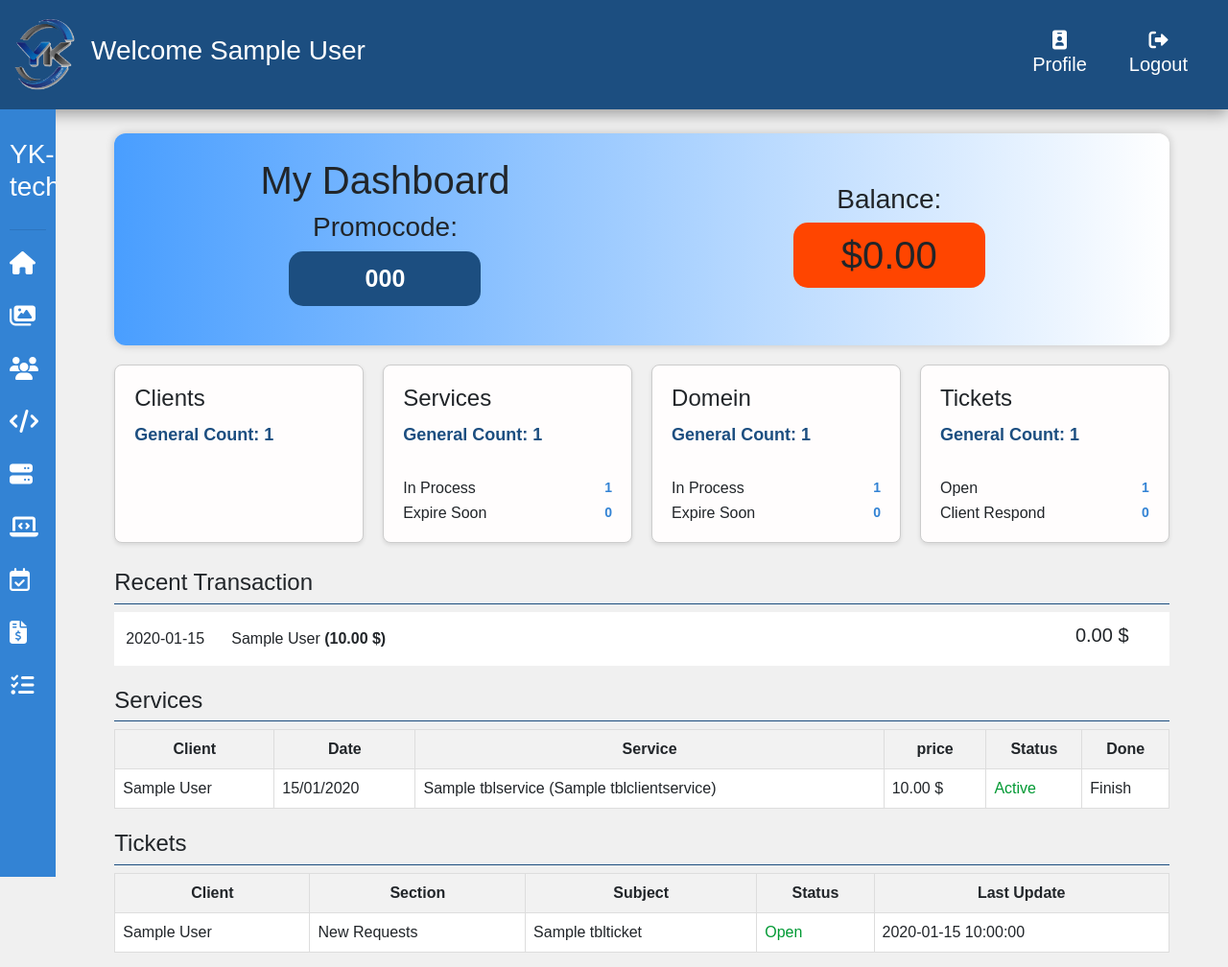
After one commit to Yehiakobeyssy/Yktechnology, a PHP site: page /work/Saleagent/dashboard.php in a window 1280 px wide. The commit adds this page. Shown: the whole page at 96% size. Run offline with PHP 8.4, Linux system fonts and the light colour scheme; the visitor is signed in with stand-in values (Sample User, id 1); data comes from the database, SQL or seed files in the repository; tables that the repository leaves empty or names only in its code hold one stand-in row (values such as "Sample post"); some libraries are stand-ins or nearby versions.

Commit message:
Finish Dashboard Sale Agent

```diff
--- /dev/null
+++ b/Saleagent/css/dashboard.css
@@ -0,0 +1,166 @@
+body{
+    font-family: Arial, sans-serif;
+    background-color: #f0f0f0;
+}
+.containerbody{
+    display: flex;
+}
+.includebody{
+    width: 100%;
+}
+.carddash {
+    box-shadow: 0 0 10px rgba(0, 0, 0, 0.2);
+    width: 90% ;
+    padding: 25px;
+    margin: 25px auto 10px;
+    display: flex;
+    justify-content: space-between;
+    align-items: center;
+    background-image: linear-gradient(to right,#499eff,white);
+    border-radius: 12px;
+}
+.right-side{
+    text-align: center;
+    width: 49%;
+    display: flex;
+    flex-direction: column;
+    align-items: center;
+}
+#mycode{
+    background-color:#1c4e80;
+    padding: 10px;
+    font-size: 25px;
+    font-weight: bolder;
+    border-radius: 15px;
+    color: white;
+    width: 200px;
+}
+.left-side{
+    text-align: center;
+    margin-right: 10px;
+    width: 49%;
+    display: flex;
+    flex-direction: column;
+    align-items: center;
+}
+.left-side h1{
+    background-color: orangered;
+    padding: 10px;
+    border-radius: 15px;
+    width: 200px;
+}
+.last_transaction,.services,.tickets{
+    width: 90% ;
+    margin: 15px auto;
+}
+.last_transaction h4,.services h4,.tickets h4{
+    border-bottom:#1c4e80 1px solid;
+    padding: 7px 0;
+}
+.last_transaction table{
+    width: 100%;
+    background-color: white;
+}
+.last_transaction td{
+    padding: 12px;
+}
+.card-grids{
+    display: grid;
+    grid-template-columns: repeat(4, 1fr);
+    gap: 20px !important;
+    margin: 20px auto !important;
+    width: 90%;
+}
+.card {
+    background-color: #fffdfd;
+    border: 1px solid #ccc;
+    padding: 20px !important;
+    border-radius: 8px;
+    box-shadow: 0 2px 4px rgba(0, 0, 0, 0.1);
+}
+
+.card-title {
+    font-size: 24px;
+    margin: 0 !important;
+}
+
+.card-count {
+    font-size: 18px;
+    color: #1c4e80;
+    margin-top: 10px !important;
+    font-weight: bold;
+}
+
+.card-subtitles {
+    margin-top: 10px !important;
+}
+
+.subtitle {
+    display: flex;
+    justify-content: space-between;
+    align-items: center;
+    margin-top: 5px !important;
+}
+
+.subtitle h3 {
+    font-size: 16px;
+    margin: 0 !important;
+}
+
+.subtitle p {
+    font-size: 14px;
+    color: #3383d4;
+    margin: 0 !important;
+    font-weight: bold;
+}
+
+.services ,.tickets{
+    max-height: 300px; /* Fixed height of 300px */
+    overflow-y: auto;
+}
+.services table ,.tickets table{
+    width: 100%;
+    border-collapse: collapse;
+}
+
+.services table th,
+.services table td,
+.tickets table th,
+.tickets table td{
+    border: 1px solid #ddd;
+    padding: 8px;
+    text-align: left;
+    background-color: white;
+}
+
+.services table th,
+.tickets table th {
+    background-color: #f2f2f2;
+    text-align: center;
+}
+
+@media (max-width:1366px) {
+
+}
+@media (max-width:1279px) {
+    .card-grids{
+        grid-template-columns: repeat(2, 1fr);
+    }
+}
+@media (max-width:768px) {
+    .carddash {
+        flex-direction: column;
+        align-items: center;
+    }
+    .right-side{
+        width: 100%;
+    }
+    .left-side{
+        width: 100%;
+    }
+}
+@media (max-width:480px) {
+    .card-grids{
+        grid-template-columns: repeat(1, 1fr);
+    }
+}
--- /dev/null
+++ b/Saleagent/css/navbar.css
@@ -0,0 +1,42 @@
+nav{
+    display: flex;
+    justify-content: space-between;
+    align-items: center;
+    background-color: #1c4e80;
+    padding: 10px;
+    box-shadow: rgba(0, 0, 0, 0.35) 0px 5px 15px;
+}
+.title_nav{
+    display: flex;
+    align-items: center;
+}
+.title_nav h3{
+    color: white;
+    margin-left: 10px;
+}
+.title_nav img{
+    width: 75px;
+    height: 75px;
+}
+.navbutton{
+    display: flex;
+    align-items: center;
+    margin-right: 10px;
+}
+.navbutton a, .navbutton button{
+    display: flex;
+    flex-direction: column;
+    align-items: center;
+    margin: 15px ;
+    background-color: transparent;
+    border: transparent;
+    color: white;
+    font-size: 20px;
+    text-decoration: none;
+    padding: 7px;
+    border-radius: 10px;
+}
+.navbutton a:hover, .navbutton button:hover{
+    background-color: white;
+    color: #1c4e80;
+}
--- /dev/null
+++ b/Saleagent/css/sidebar.css
@@ -0,0 +1,46 @@
+aside{
+    background-color: #3383d4;
+    color: #ffffff;
+    height: 100vh;
+    width: 60px;
+    padding: 10px;
+    transition: ease-in-out 0.3s;
+    overflow: hidden;
+}
+aside:hover{
+    width: 200px;
+}
+aside:hover > .item > .text {
+    opacity: 1;
+}
+
+hr{
+    height: 3px;
+    color: #1c4e80;
+    margin: 15px 0;
+}
+
+.item {
+    display: flex;
+    justify-content: flex-start;
+    align-items: center;
+    margin: 20px 0;
+    cursor: pointer;
+}
+
+.item .icon{
+    width: 60px;
+    height: 35px;
+    flex-shrink: 1;
+    fill: #424242;
+    font-size: 24px;
+}
+.item .text{
+    opacity: 0;
+    transition:  ease-in-out 0.3s;
+    transition-delay: .2s;
+    margin-left: 15px;
+    white-space: nowrap;
+    font-size: 16px;
+    font-weight: bold;
+}
--- /dev/null
+++ b/Saleagent/dashboard.php
@@ -0,0 +1,248 @@
+<?php
+    session_start();
+    if(!isset($_COOKIE['AgentID'])){
+        if(!isset($_SESSION['AgentID'])){
+            header('location:index.php');
+        }
+    }
+    $agentId= (isset($_COOKIE['AgentID']))?$_COOKIE['AgentID']:$_SESSION['AgentID'];
+
+    include '../settings/connect.php';
+    include '../common/function.php';
+    include '../common/head.php';
+
+    $sql=$con->prepare('SELECT saleActive,Sale_FName,Sale_LName,PromoCode FROM tblsalesperson WHERE SalePersonID =?');
+    $sql->execute(array($agentId));
+    $result=$sql->fetch();
+    $isActive=$result['saleActive'];
+    $firstname= $result['Sale_FName'];
+    $lastName = $result['Sale_LName'];
+    $full_name = $firstname .' ' . $lastName ;
+
+    if($isActive == 0){
+        setcookie("AgentID","",time()-3600);
+        unset($_SESSION['AgentID']);
+        echo '<script> location.href="index.php" </script>';
+    }
+
+    $promocode = $result['PromoCode'];
+    $counts = countCard($con, $promocode);
+?>
+    <link rel="stylesheet" href="css/dashboard.css">
+    <link rel="stylesheet" href="css/navbar.css">
+    <link rel="stylesheet" href="css/sidebar.css">
+</head>
+<body>
+    <?php include 'include/navbar.php' ?>
+    <div class="containerbody">
+        <?php include 'include/sidebar.php' ?>
+        <div class="includebody">
+            <div class="carddash">
+                <div class="right-side">
+                    <h1>My Dashboard</h1>
+                    <h3>Promocode:</h3>
+                    <p id="mycode"><?php echo $result['PromoCode']?></p>
+                </div>
+                <div class="left-side">
+                    <h3>Balance:</h3>
+                    <?php
+                        $sql=$con->prepare('SELECT SUM(Depit - Crieted) AS TotalAmount
+                                            FROM tblaccountstatment_saleperson
+                                            WHERE SaleManID = ?');
+                        $sql->execute(array($agentId));
+                        $result_balance = $sql->fetch();
+                    ?>
+                    <h1><?php echo '$' . number_format($result_balance['TotalAmount'], 2) ?></h1>
+                </div>
+            </div>
+            <div class="card-grids">
+                <div class="card">
+                    <h2 class="card-title">Clients</h2>
+                    <p class="card-count">General Count: <?php echo $counts['clients']; ?></p>
+                </div>
+                <div class="card">
+                    <h2 class="card-title">Services</h2>
+                    <p class="card-count">General Count: <?php echo $counts['services']; ?></p>
+                    <div class="card-subtitles">
+                        <div class="subtitle">
+                            <h3>In Process</h3>
+                            <p><?php echo $counts['in_process_services']; ?></p>
+                        </div>
+                        <div class="subtitle">
+                            <h3>Expire Soon</h3>
+                            <p><?php echo $counts['expire_soon_services']; ?></p>
+                        </div>
+                    </div>
+                </div>
+                <div class="card">
+                    <h2 class="card-title">Domein</h2>
+                    <p class="card-count">General Count: <?php echo $counts['domein']; ?></p>
+                    <div class="card-subtitles">
+                        <div class="subtitle">
+                            <h3>In Process</h3>
+                            <p><?php echo $counts['in_process_domein']; ?></p>
+                        </div>
+                        <div class="subtitle">
+                            <h3>Expire Soon</h3>
+                            <p><?php echo $counts['expire_soon_domein']; ?></p>
+                        </div>
+                    </div>
+                </div>
+                <div class="card">
+                    <h2 class="card-title">Tickets</h2>
+                    <p class="card-count">General Count: <?php echo $counts['tickets']; ?></p>
+                    <div class="card-subtitles">
+                        <div class="subtitle">
+                            <h3>Open</h3>
+                            <p><?php echo $counts['open_tickets']; ?></p>
+                        </div>
+                        <div class="subtitle">
+                            <h3>Client Respond</h3>
+                            <p><?php echo $counts['client_respond_tickets']; ?></p>
+                        </div>
+                    </div>
+                </div>
+            </div>
+            <div class="last_transaction">
+                <h4>Recent Transaction</h4>
+                <table>
+                    <?php
+                        $sql=$con->prepare('SELECT
+                                                p.Payment_Date,
+                                                c.Client_FName,
+                                                c.Client_LName,
+                                                p.Payment_Amount,
+                                                p.invoiceID
+                                            FROM
+                                                tblclients AS c
+                                            INNER JOIN
+                                                tblpayments AS p ON c.ClientID = p.ClientID
+                                            WHERE
+                                                c.promo_Code = ?
+                                                AND p.paymentMethod != 2
+                                            ORDER BY
+                                                p.Payment_Date DESC
+                                            LIMIT 3;');
+                        $sql->execute(array($result['PromoCode']));
+                        $lastTransaction = $sql->fetchAll();
+                        foreach($lastTransaction as $transaction){
+                            $commtion = calculateCommission($transaction['invoiceID'],$transaction['Payment_Amount'], $con);
+                            echo '
+                            <tr>
+                                <td style="width: 10%;">'.$transaction['Payment_Date'].'</td>
+                                <td style="width: 80%;">'.$transaction['Client_FName'].' '.$transaction['Client_LName'].' <strong>('.number_format($transaction['Payment_Amount'], 2).' $)</strong></td>
+                                <td style="width: 10%;"><h5>'.number_format($commtion['commission'], 2).' $ </h5></td>
+                            </tr>
+                            ';
+                        }
+                    ?>
+                </table>
+            </div>
+
+            <div class="services">
+                <h4>Services</h4>
+                <table>
+                    <thead>
+                        <th>Client</th>
+                        <th>Date</th>
+                        <th>Service</th>
+                        <th>price</th>
+                        <th>Status</th>
+                        <th>Done</th>
+                    </thead>
+                    <body>
+                        <?php
+                            $sql=$con->prepare("SELECT
+                                                    CONCAT(c.Client_FName, ' ', c.Client_LName) AS ClientName,
+                                                    cs.Date_service AS Date,
+                                                    CONCAT(s.Service_Name, ' (', cs.ServiceTitle, ')') AS Service,
+                                                    cs.Price,
+                                                    sts.Status,
+                                                    sts.Status_Color,
+                                                CASE
+                                                    WHEN cs.ServiceDone = 0 THEN 'In Progress'
+                                                    WHEN cs.ServiceDone = 1 THEN 'Finish'
+                                                END AS ServiceDone
+                                                FROM
+                                                    tblclientservices AS cs
+                                                    INNER JOIN tblclients AS c ON cs.ClientID = c.ClientID
+                                                    INNER JOIN tblservices AS s ON cs.ServiceID = s.ServiceID
+                                                    INNER JOIN tblstatusservices AS sts ON cs.serviceStatus = sts.StatusSerID
+                                                WHERE
+                                                    c.promo_Code = ? -- Replace ? with the actual promo code
+                                                ORDER BY
+                                                    cs.ServicesID DESC;
+                                                ");
+                            $sql->execute(array($promocode));
+                            $services = $sql->fetchAll();
+                            foreach($services as $servic){
+                                echo '
+                                    <tr>
+                                        <td>'.$servic['ClientName'].'</td>
+                                        <td>'.date("d/m/Y", strtotime($servic['Date'])).'</td>
+                                        <td>'.$servic['Service'].'</td>
+                                        <td>'.number_format($servic['Price'],2).' $</td>
+                                        <td style="color:'.$servic['Status_Color'].'">'.$servic['Status'].'</td>
+                                        <td>'.$servic['ServiceDone'].'</td>
+                                    </tr>
+                                ';
+                            }
+                        ?>
+                    </body>
+                </table>
+            </div>
+            <div class="tickets">
+                <h4>Tickets</h4>
+                <table>
+                    <thead>
+                        <th>Client</th>
+                        <th>Section</th>
+                        <th>Subject</th>
+                        <th>Status</th>
+                        <th>Last Update</th>
+                    </thead>
+                    <tbody>
+                        <?php
+                            $sql=$con->prepare("SELECT
+                                                    CONCAT(c.Client_FName, ' ', c.Client_LName) AS Client,
+                                                    tt.TypeTicket AS Section,
+                                                    t.ticketSubject AS Subject,
+                                                    st.Status AS Status,
+                                                    st.fontColor AS FontColor,
+                                                    MAX(dt.Date) AS LastUpdate
+                                                FROM
+                                                    tblclients AS c
+                                                INNER JOIN tblticket AS t ON c.ClientID = t.ClientID
+                                                INNER JOIN tbltypeoftickets AS tt ON t.ticketSection = tt.TypeTicketID
+                                                INNER JOIN tblstatusticket AS st ON t.ticketStatus = st.StatusTicketID
+                                                LEFT JOIN tbldeiteilticket AS dt ON t.ticketID = dt.TicketID
+                                                WHERE
+                                                    c.promo_Code = ? -- Replace ? with the actual promo code
+                                                GROUP BY
+                                                    c.Client_FName, c.Client_LName, tt.TypeTicket, t.ticketSubject, st.Status, st.fontColor
+                                                ORDER BY
+                                                    MAX(dt.Date) DESC;
+                                                ");
+                            $sql->execute(array($promocode));
+                            $tickets = $sql->fetchAll();
+                            foreach($tickets as $ticket){
+                                echo '
+                                    <tr>
+                                        <td>'.$ticket['Client'].'</td>
+                                        <td>'.$ticket['Section'].'</td>
+                                        <td>'.$ticket['Subject'].'</td>
+                                        <td style="color:'.$ticket['FontColor'].'">'.$ticket['Status'].'</td>
+                                        <td>'.$ticket['LastUpdate'].'</td>
+                                    </tr>
+                                ';
+                            }
+                        ?>
+                    </tbody>
+                </table>
+            </div>
+        </div>
+    </div>
+    <?php include '../common/jslinks.php'?>
+    <script src="js/dashboard.js"></script>
+    <script src="js/sidebar.js"></script>
+</body>
--- /dev/null
+++ b/Saleagent/include/navbar.php
@@ -0,0 +1,19 @@
+<nav>
+    <div class="title_nav">
+        <img src="../images/logo.png" alt="">
+        <h3>Welcome <span><?php echo $full_name ?></span></h3>
+    </div>
+    <div class="navbutton">
+        <a href=""><i class="fa-solid fa-id-badge"></i>Profile</a>
+        <form action="" method="post">
+            <button type="submit" name="btnlogout"><i class="fa-solid fa-right-from-bracket"></i>Logout</button>
+        </form>
+    </div>
+</nav>
+<?php
+    if(isset($_POST['btnlogout'])){
+        setcookie("AgentID","",time()-3600);
+        unset($_SESSION['AgentID']);
+        echo '<script> location.href="index.php" </script>';
+    }
+?>
--- /dev/null
+++ b/Saleagent/include/sidebar.php
@@ -0,0 +1,43 @@
+<aside>
+    <div class="item">
+        <h3 >YK-tech</h3>
+    </div>
+    <hr />
+    <div class="item" id="btnDashboard">
+        <i class="fa-solid fa-house icon"></i>
+        <div class="text">Dashboard</div>
+    </div>
+    <div class="item" id="serviceCatalog">
+        <i class="fa-solid fa-images icon"></i>
+        <div class="text">Service Catalog</div>
+    </div>
+    <div class="item" id="user">
+        <i class="fa-solid fa-users icon"></i>
+        <div class="text">Clients</div>
+    </div>
+    <div class="item" id="service">
+        <i class="fa-solid fa-code icon"></i>
+        <div class="text">Services</div>
+    </div>
+    <div class="item" id="domein">
+        <i class="fa-solid fa-server icon"></i>
+        <div class="text">Domeins</div>
+    </div>
+    <div class="item" id="new_service">
+        <i class="fa-solid fa-laptop-code icon"></i>
+        <div class="text">New Service</div>
+    </div>
+    <div class="item" id="tickets">
+        <i class="fa-regular fa-calendar-check icon"></i>
+        <div class="text">Tickets</div>
+    </div>
+    <div class="item" id="accountstatment">
+        <i class="fa-solid fa-file-invoice-dollar icon"></i>
+        <div class="text">Account Statment</div>
+    </div>
+    <div class="item" id="task">
+        <i class="fa-solid fa-list-check icon"></i>
+        <div class="text">Task</div>
+    </div>
+
+</aside>
--- a/common/function.php
+++ b/common/function.php
@@ -263,4 +263,86 @@
     }
 
 
+
+    function countCard($con, $promocode) {
+        // Initialize an array to store the counts
+        $counts = array();
+
+        // Count Clients
+        $clientQuery = "SELECT COUNT(ClientID) FROM tblclients WHERE promo_Code = :promocode";
+        $clientStmt = $con->prepare($clientQuery);
+        $clientStmt->bindParam(':promocode', $promocode);
+        $clientStmt->execute();
+        $counts['clients'] = $clientStmt->fetchColumn();
+
+        // Count Services
+        $servicesQuery = "SELECT COUNT(ServicesID) FROM tblclientservices WHERE ClientID IN (SELECT ClientID FROM tblclients WHERE promo_Code = :promocode)";
+        $servicesStmt = $con->prepare($servicesQuery);
+        $servicesStmt->bindParam(':promocode', $promocode);
+        $servicesStmt->execute();
+        $counts['services'] = $servicesStmt->fetchColumn();
+
+        // Count Services - In Process
+        $inProcessQuery = "SELECT COUNT(ServicesID) FROM tblclientservices WHERE ClientID IN (SELECT ClientID FROM tblclients WHERE promo_Code = :promocode) AND ServiceDone = 1";
+        $inProcessStmt = $con->prepare($inProcessQuery);
+        $inProcessStmt->bindParam(':promocode', $promocode);
+        $inProcessStmt->execute();
+        $counts['in_process_services'] = $inProcessStmt->fetchColumn();
+
+        // Count Services - Expire Soon
+        $expireSoonQuery = "SELECT COUNT(ServicesID) FROM tblclientservices WHERE ClientID IN (SELECT ClientID FROM tblclients WHERE promo_Code = :promocode) AND serviceStatus = 2";
+        $expireSoonStmt = $con->prepare($expireSoonQuery);
+        $expireSoonStmt->bindParam(':promocode', $promocode);
+        $expireSoonStmt->execute();
+        $counts['expire_soon_services'] = $expireSoonStmt->fetchColumn();
+
+        // Add counting logic for Domein and Tickets here
+        // Count Domein
+        $domeinQuery = "SELECT COUNT(DomeinID) FROM tbldomeinclients WHERE Client IN (SELECT ClientID FROM tblclients WHERE promo_Code = :promocode)";
+        $domeinStmt = $con->prepare($domeinQuery);
+        $domeinStmt->bindParam(':promocode', $promocode);
+        $domeinStmt->execute();
+        $counts['domein'] = $domeinStmt->fetchColumn();
+
+        // Count Domein - In Process
+        $inProcessDomeinQuery = "SELECT COUNT(DomeinID) FROM tbldomeinclients WHERE Client IN (SELECT ClientID FROM tblclients WHERE promo_Code = :promocode) AND Status = 1";
+        $inProcessDomeinStmt = $con->prepare($inProcessDomeinQuery);
+        $inProcessDomeinStmt->bindParam(':promocode', $promocode);
+        $inProcessDomeinStmt->execute();
+        $counts['in_process_domein'] = $inProcessDomeinStmt->fetchColumn();
+
+        // Count Domein - Expire Soon
+        $expireSoonDomeinQuery = "SELECT COUNT(DomeinID) FROM tbldomeinclients WHERE Client IN (SELECT ClientID FROM tblclients WHERE promo_Code = :promocode) AND Status = 2";
+        $expireSoonDomeinStmt = $con->prepare($expireSoonDomeinQuery);
+        $expireSoonDomeinStmt->bindParam(':promocode', $promocode);
+        $expireSoonDomeinStmt->execute();
+        $counts['expire_soon_domein'] = $expireSoonDomeinStmt->fetchColumn();
+
+        // Count Tickets
+        $ticketsQuery = "SELECT COUNT(ticketID) FROM tblticket WHERE ClientID IN (SELECT ClientID FROM tblclients WHERE promo_Code = :promocode)";
+        $ticketsStmt = $con->prepare($ticketsQuery);
+        $ticketsStmt->bindParam(':promocode', $promocode);
+        $ticketsStmt->execute();
+        $counts['tickets'] = $ticketsStmt->fetchColumn();
+
+        // Count Tickets - Open
+        $openTicketsQuery = "SELECT COUNT(ticketID) FROM tblticket WHERE ClientID IN (SELECT ClientID FROM tblclients WHERE promo_Code = :promocode) AND ticketStatus = 1";
+        $openTicketsStmt = $con->prepare($openTicketsQuery);
+        $openTicketsStmt->bindParam(':promocode', $promocode);
+        $openTicketsStmt->execute();
+        $counts['open_tickets'] = $openTicketsStmt->fetchColumn();
+
+        // Count Tickets - Client Respond
+        $clientRespondTicketsQuery = "SELECT COUNT(ticketID) FROM tblticket WHERE ClientID IN (SELECT ClientID FROM tblclients WHERE promo_Code = :promocode) AND ticketStatus = 2";
+        $clientRespondTicketsStmt = $con->prepare($clientRespondTicketsQuery);
+        $clientRespondTicketsStmt->bindParam(':promocode', $promocode);
+        $clientRespondTicketsStmt->execute();
+        $counts['client_respond_tickets'] = $clientRespondTicketsStmt->fetchColumn();
+
+        return $counts;
+    }
+
+    // Retrieve promo code from your result
+
+
 ?>
```
Also changed, not shown: Saleagent/index.php (+8 -1 lines), Saleagent/js/sidebar.js (added, +38 -0 lines), Saleagent/js/dashboard.js (added).
